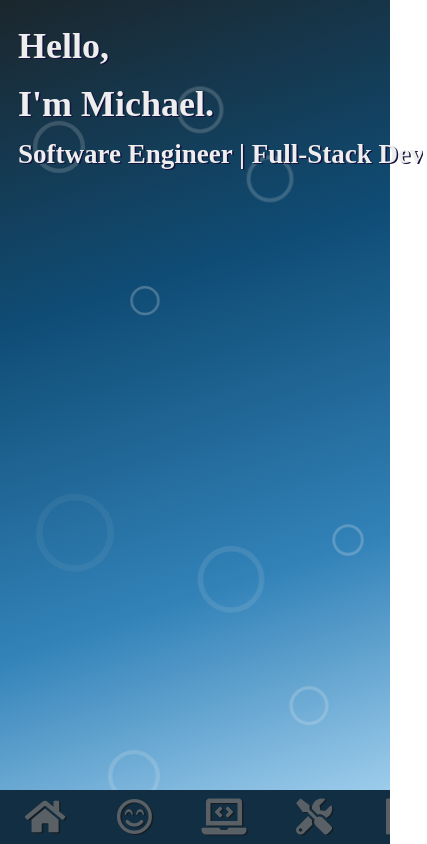
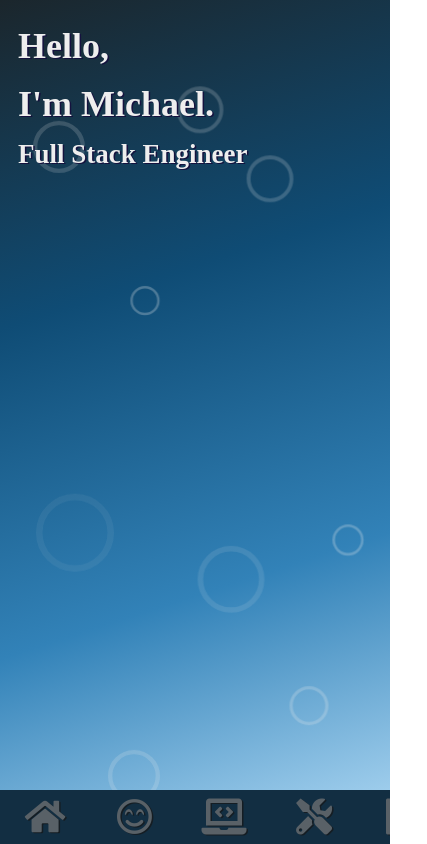
Before and after one commit to MikeN64/portfolio, a Next.js app: page / in a window 390 px wide. Shown: the whole page, 427 px wide, since content can reach past the window. Built offline with nearby package versions, Linux system fonts and the light colour scheme.

Commit message:
Minimized text with Software Engineer to be responsive to mobile

```diff
--- a/components/TypingHello.js
+++ b/components/TypingHello.js
@@ -5,7 +5,7 @@ const TypingHello = () => {
 		<div className={styles.typing}>
 			<h1>Hello,</h1>
 			<h1>I'm Michael.</h1>
-			<h2>Software Engineer | Full-Stack Developer</h2>
+			<h2>Full Stack Engineer</h2>
 		</div>
 	)
 }
--- a/components/typing_hello.module.css
+++ b/components/typing_hello.module.css
@@ -1,3 +1,8 @@
+.typing {
+	width: 100%;
+	height: 100%;
+}
+
 .typing h1, .typing h2 {
 	border-right: .15em solid rgba(50, 130, 184, 0.7);
   	white-space: nowrap;
@@ -20,9 +25,9 @@
 }
 
 .typing h2 {
-	width: 40ch;
+	width: 19ch;
 	opacity: 0;
-	animation: type3 3.33s steps(40), blink 1s step-end infinite alternate;
+	animation: type3 1.583s steps(19), blink 1s step-end infinite alternate;
 	animation-delay: 2.5s;
 	animation-fill-mode: forwards;
 }
@@ -71,9 +76,13 @@
 		opacity: 1;
 	}
 
+	99% {
+		border-right: .15em solid rgba(50, 130, 184, 0.7);
+	}
+
 	100% {
 		opacity: 1;
-		width: 40ch;
+		width: 19ch;
 	}
 }
 
```
